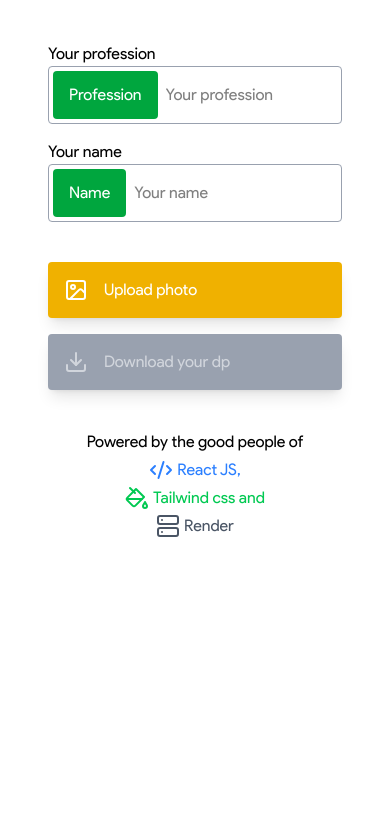
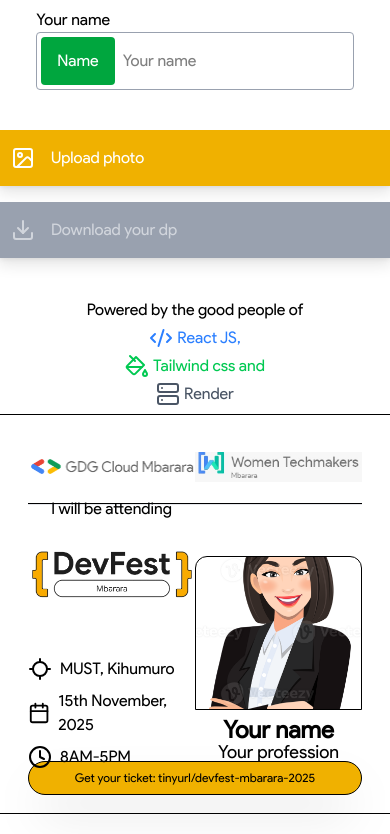
Before and after one commit to musicmeetscode/bethere, a React (Vite) app: page / in a window 390 px wide. Shown: the part 610-1444 px from the top of the page. Before the commit the page ends 1148 px from the top, so only its background shows below. Built offline with nearby package versions, Linux system fonts and the light colour scheme.

Commit message:
Mobile adjustments

```diff
--- a/src/App.jsx
+++ b/src/App.jsx
@@ -109,7 +109,7 @@
             </div>
           </div>
 
-          <div ref={divRef} className=" hidden md:size-[500px] border-1 mb-40   md:flex flex-col p-4 px-8">
+          <div ref={divRef} className=" size-[400px] md:size-[500px] border-1 mb-40   md:flex flex-col p-4 px-8">
             <div className="flex items-center  py-4">
               <img className='w-1/2 object-contain h-10' src="/img/gdg-cloud.png" alt="" />
               <img className='w-1/2 object-contain h-10' src="/img/wtm.jpeg" alt="" />
@@ -121,7 +121,7 @@
               {/* Person photo */}
 
               <div className="flex flex-col w-1/2  justify-start items-center ">
-                <div className="text-center w-full ">I will be attending</div>
+                <div className="text-center w-full mb-4 ">I will be attending</div>
                 <img src="/img/devfest.png" className='size-40 -mt-10 object-contain' alt="" />
                 {/* <div className="font-semibold w-full text-2xl">Devfest Mbarara</div>
               <div className="font-bold w-full text-3xl">2025</div> */}
```
